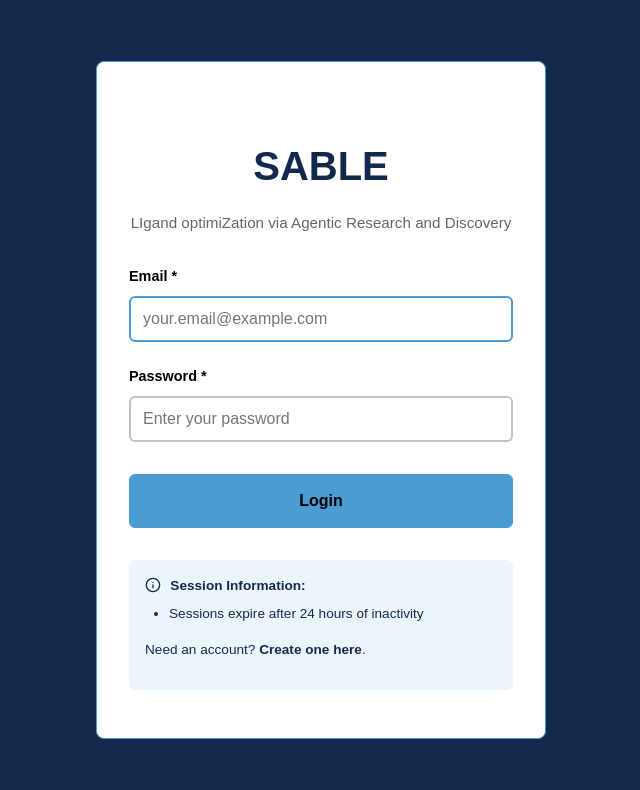
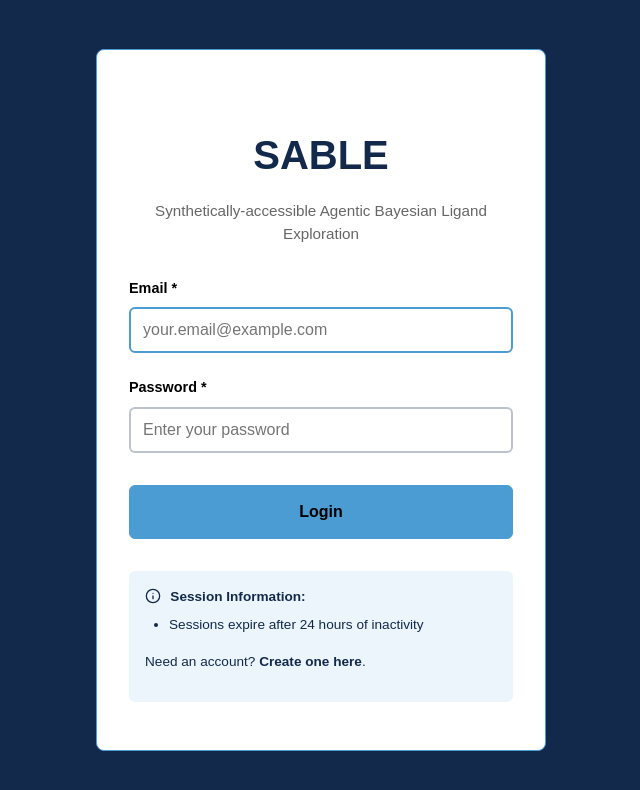
Before and after one commit to molecularmodelinglab/SABLE, a React (Vite) app in the folder ui/: page /login in a window 1280 px wide. Shown: the top 790 px of the page, without its empty margins (319-959 px from the left). Built offline with nearby package versions, Linux system fonts and the light colour scheme; no server answers; a web font is replaced by a local one.

Commit message:
remove old name

```diff
--- a/ui/src/pages/LoginPage.tsx
+++ b/ui/src/pages/LoginPage.tsx
@@ -76,7 +76,7 @@ export function LoginPage() {
              SABLE
           </h1>
           <p style={{ color: '#666', fontSize: '0.95rem' }}>
-            LIgand optimiZation via Agentic Research and Discovery
+            Synthetically-accessible Agentic Bayesian Ligand Exploration
           </p>
         </div>
 
```
